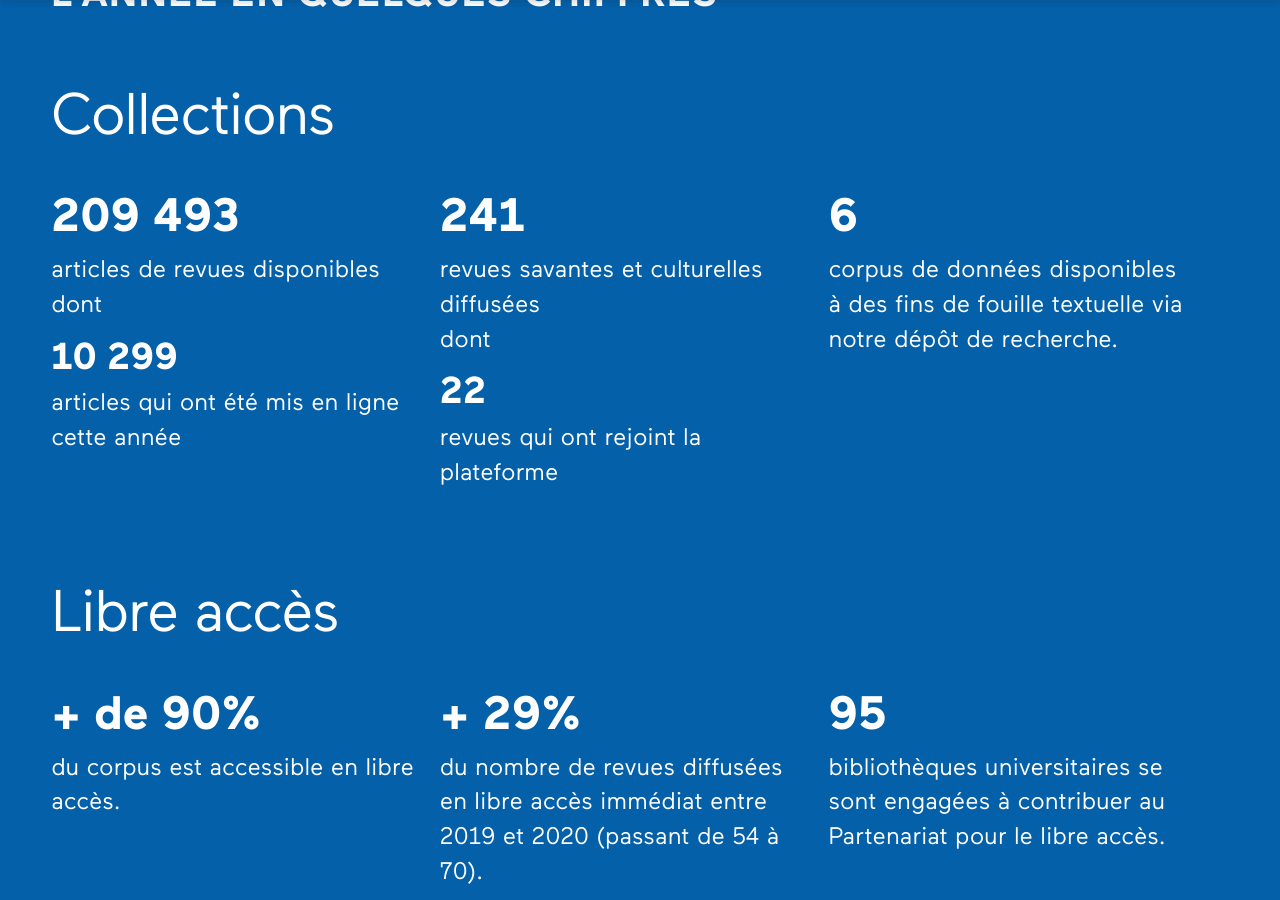
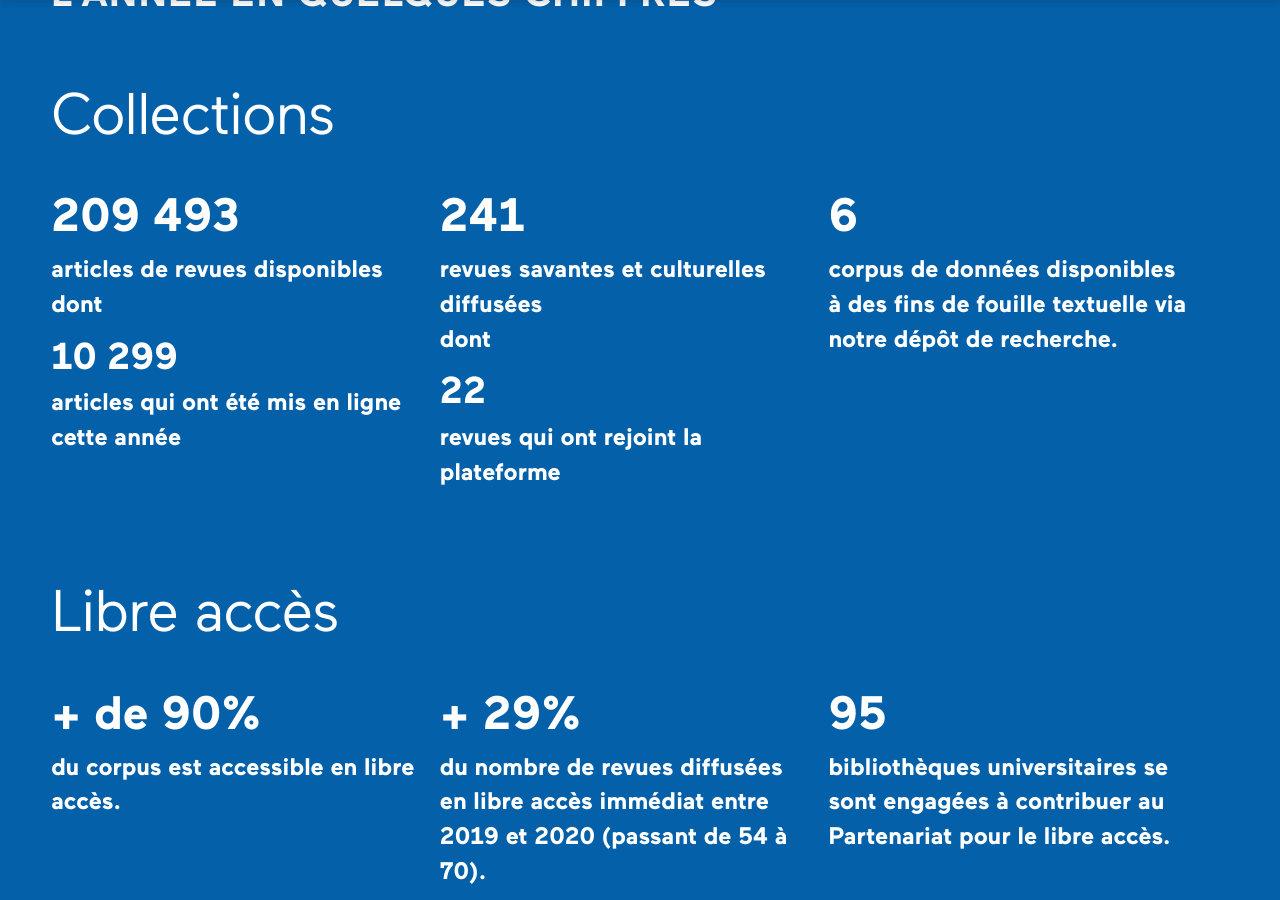
Before and after one commit to Gwendalhenry/erudit-rapport-annuel, a Jekyll site: the page built from index.md, in a window 1280 px wide and 900 px high, scrolled down 4500 px. Built offline with Jekyll 4.4.1, drawn with Linux system fonts in a browser that asks for light colours; some web fonts are replaced.

Commit message:
Adjust font weights

```diff
--- a/_sass/base/_typography.scss
+++ b/_sass/base/_typography.scss
@@ -80,5 +80,5 @@ ul, ol {
 }
 
 strong, b {
-  font-family: 'Maax-Bold';
+  @include font-bold;
 }
--- a/_sass/components/_grid.scss
+++ b/_sass/components/_grid.scss
@@ -6,6 +6,7 @@
 
   > li {
     margin-bottom: $spacing-04;
+    @include font-bold;
 
     strong {
       display: block;
@@ -23,7 +24,6 @@
       margin: 0 $spacing-04 0 0;
       border-radius: 0;
       background: none;
-      font-family: 'Maax-Bold', sans-serif;
 
       &:before {
         margin-bottom: $spacing-03;
--- a/_sass/sections/_operations.scss
+++ b/_sass/sections/_operations.scss
@@ -14,7 +14,7 @@
 
   td {
     &:first-child {
-      font-family: 'Maax-Bold', sans-serif;
+      @include font-medium;
     }
 
     &:nth-child(3) {
```
